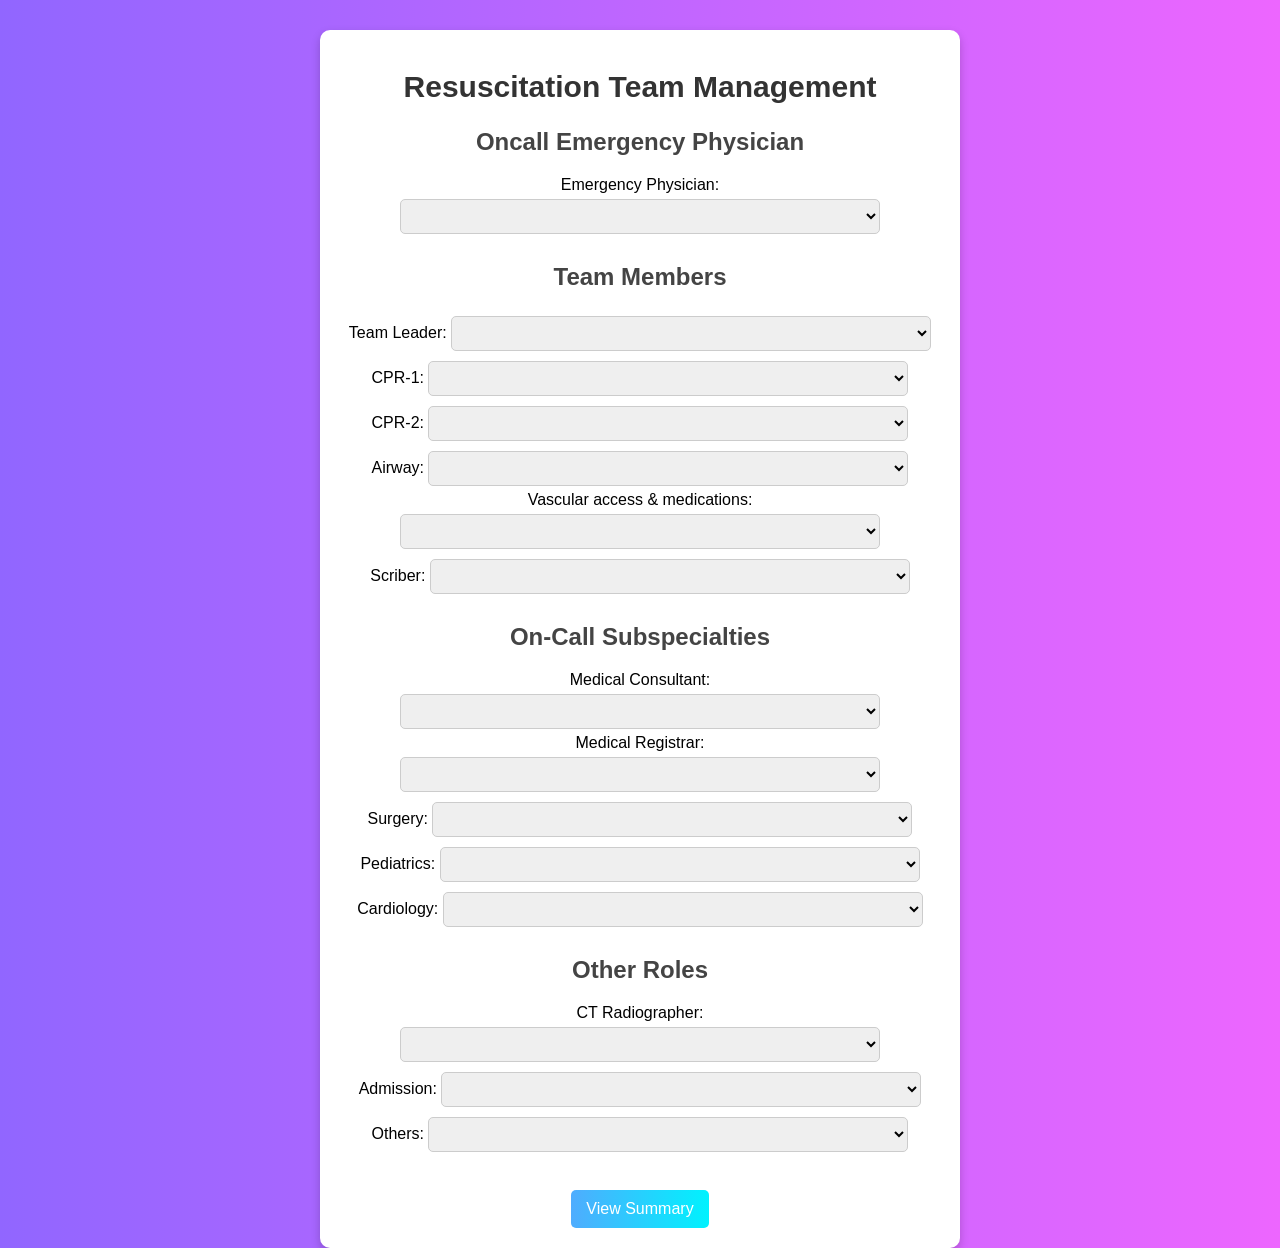
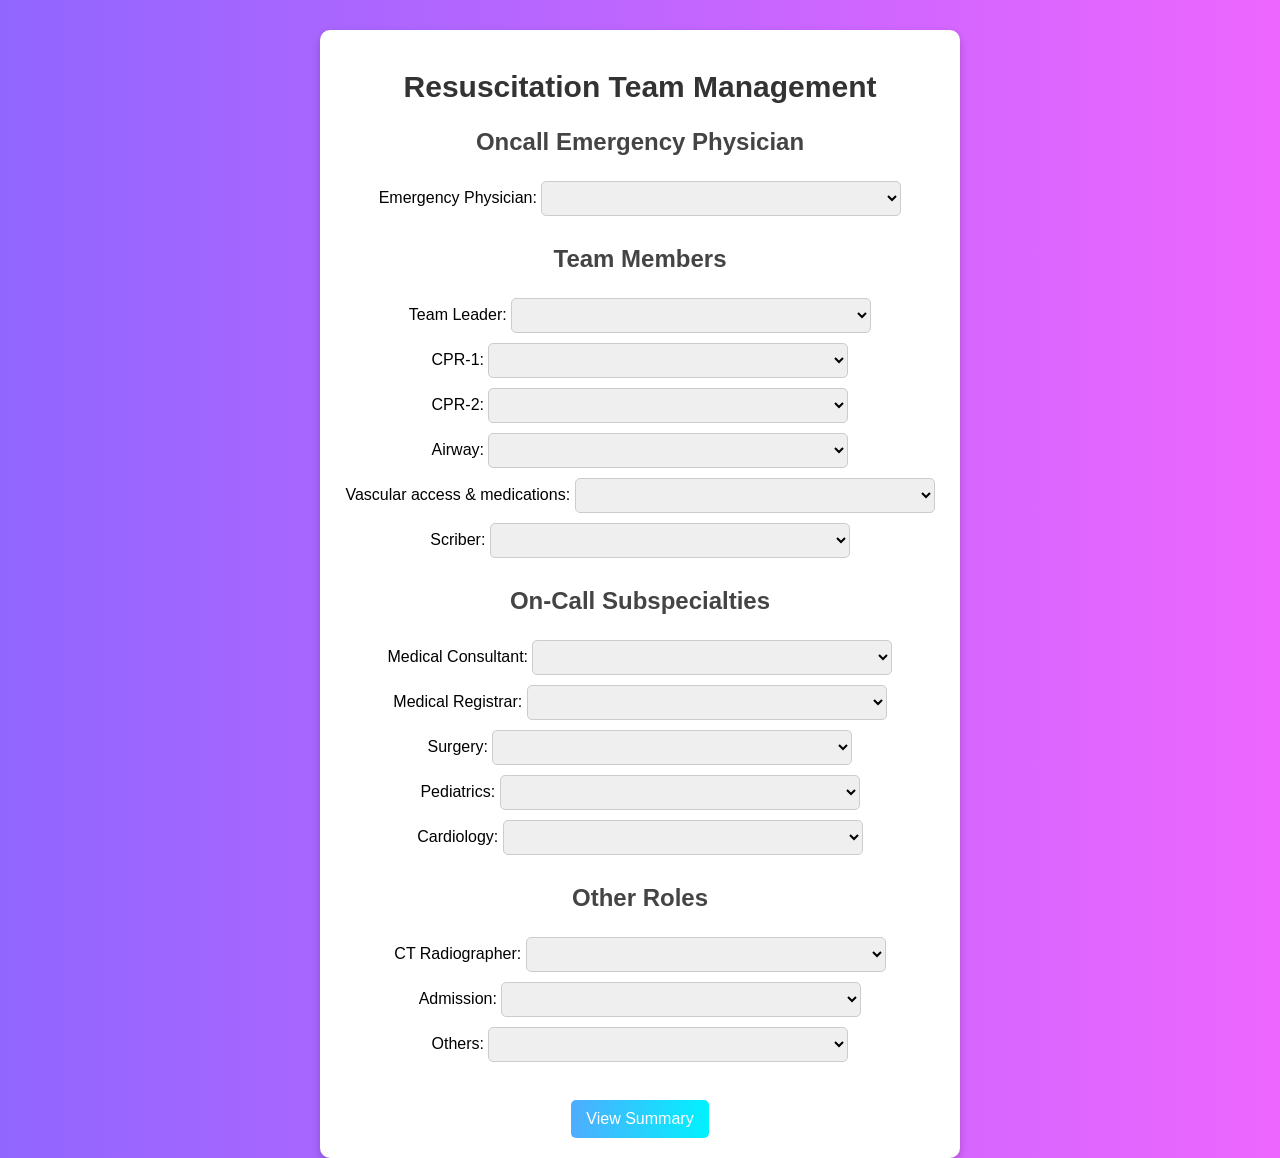

Update style.css

--- a/style.css
+++ b/style.css
@@ -47,7 +47,7 @@ button:hover {
 
 input, select {
   padding: 8px;
-  width: 80%;
+  width: 60%;
   margin: 5px 0;
   border: 1px solid #ccc;
   border-radius: 5px;
